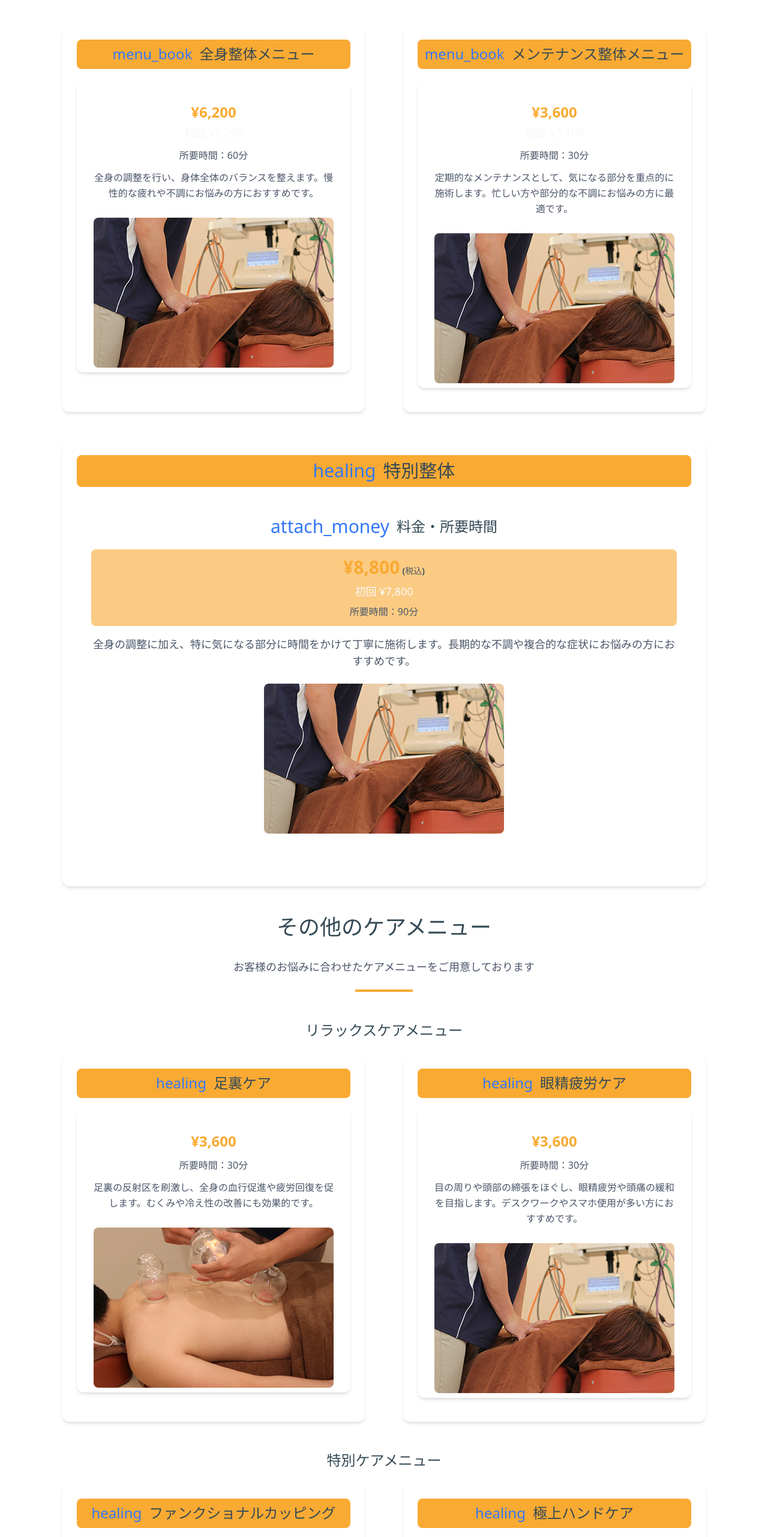
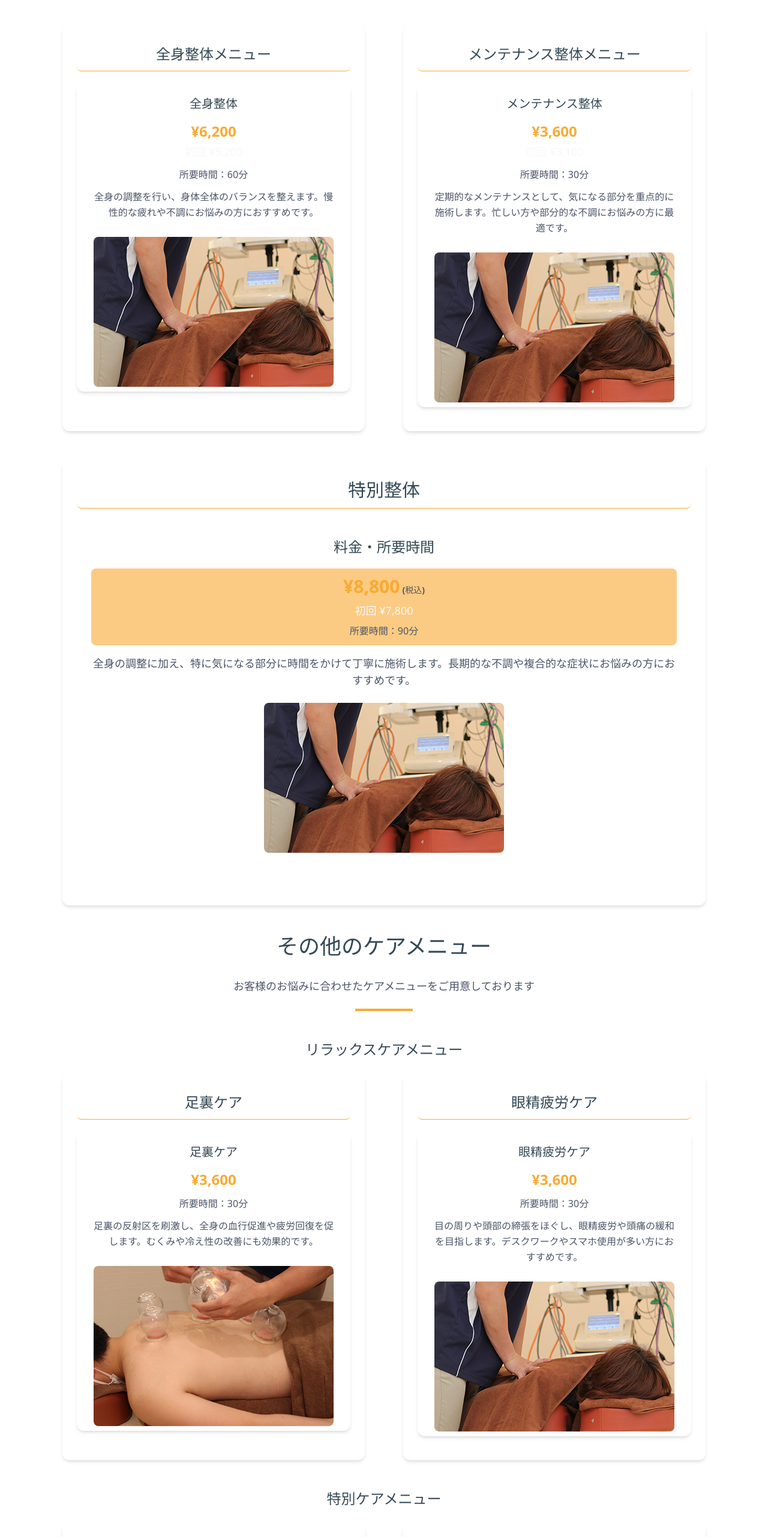
Before and after one commit to ideal-tomy/sunlit_next, a Next.js app: page /private-treatment in a window 1280 px wide. Shown: the part 882-3445 px from the top of the page at 60% size. Built offline with nearby package versions, Linux system fonts and the light colour scheme.

Commit message:
アイコン削除

```diff
--- a/components/InfoCardGrid.tsx
+++ b/components/InfoCardGrid.tsx
@@ -2,7 +2,6 @@
 
 // 基本的なカード項目のインターフェース
 interface BaseCardItem {
-  icon: string;
   title: string;
   bgColor?: string;
   hideTitle?: boolean;
@@ -67,7 +66,6 @@
     >
       <div className="px-6 pt-5">
         <div className="flex items-center mb-4">
-          <span className="material-icons text-2xl text-primary mr-3">{item.icon}</span>
           {!item.hideTitle && (
             <h3 className="text-xl font-bold text-secondary-dark">
               {item.title}
@@ -89,9 +87,6 @@
     >
       <div className="px-6 pt-5">
         <div className="flex items-center justify-center mb-4">
-          {!item.hideIcon && (
-            <span className="material-icons text-2xl mr-3" style={{ color: '#3377f9' }}>{item.icon || 'spa'}</span>
-          )}
           {!item.hideTitle && (
             <h3 className="text-xl font-bold text-secondary-dark">{item.title}</h3>
           )}
@@ -126,7 +121,6 @@
     >
       {!group.hideTitle && (
         <div className="flex items-center justify-center mb-5 pb-3 border-b border-primary rounded-lg p-2" style={group.titleStyle || {}}>
-          <span className="material-icons text-2xl mr-3" style={group.iconStyle || {}}>{group.icon || 'menu_book'}</span>
           <h2 className="text-2xl font-bold text-secondary-dark">{group.title}</h2>
         </div>
       )}
--- a/components/OneColumnCard.tsx
+++ b/components/OneColumnCard.tsx
@@ -2,11 +2,8 @@
 
 // 基本的なカード項目のインターフェース
 interface BaseCardItem {
-  icon: string;
   title: string;
   bgColor?: string;
-  hideTitle?: boolean;
-  hideIcon?: boolean;
 }
 
 // メニューカード項目のインターフェース
@@ -23,10 +20,6 @@
 interface MenuGroup {
   title: string;
   items: MenuCardItem[];
-  hideTitle?: boolean;
-  icon?: string;
-  titleStyle?: React.CSSProperties;
-  iconStyle?: React.CSSProperties;
 }
 
 // 1カラムカードのプロパティ
@@ -50,12 +43,7 @@
     >
       <div className="p-6">
         <div className="flex items-center justify-center mb-5">
-          {!item.hideIcon && (
-            <span className="material-icons text-3xl mr-3" style={{ color: '#3377f9' }}>{item.icon || 'spa'}</span>
-          )}
-          {!item.hideTitle && (
-            <h3 className="text-2xl font-bold text-secondary-dark">{item.title}</h3>
-          )}
+          <h3 className="text-2xl font-bold text-secondary-dark">{item.title}</h3>
         </div>
 
         <div className="mb-4 text-center bg-gradient-to-r from-primary-light to-primary-light bg-opacity-10 py-3 px-4 rounded-lg">
@@ -88,12 +76,9 @@
       key={index}
       className="bg-white p-6 rounded-xl shadow-md h-full transform transition duration-300 hover:shadow-lg"
     >
-      {!group.hideTitle && (
-        <div className="flex items-center justify-center mb-6 pb-3 border-b border-primary rounded-lg p-2" style={group.titleStyle || {}}>
-          <span className="material-icons text-3xl mr-3" style={group.iconStyle || {}}>{group.icon || 'menu_book'}</span>
-          <h2 className="text-3xl font-bold text-secondary-dark">{group.title}</h2>
-        </div>
-      )}
+      <div className="flex items-center justify-center mb-6 pb-3 border-b border-primary rounded-lg p-2">
+        <h2 className="text-3xl font-bold text-secondary-dark">{group.title}</h2>
+      </div>
       <div className="flex flex-col h-full">
         {group.items.map((item, idx) => renderMenuItem(item, index + "-" + idx))}
       </div>
--- a/pages/acupuncture.tsx
+++ b/pages/acupuncture.tsx
@@ -29,13 +29,11 @@
             <InfoCardGrid
               items={[
                 {
-                  icon: 'person',
                   title: '一人ひとりに合わせたアプローチ',
                   description: '当院の鍼灸治療は様々な症状でお困りの方に一人一人違った形でアプローチをすることを心がけています。',
                   bgColor: 'bg-white'
                 },
                 {
-                  icon: 'healing',
                   title: '局所治療と全身治療',
                   description: '当院の鍼灸治療はコリや疲れに対する局所治療は勘論ですが、気・血の滞りを改善する為の全身への経絡治療も行います。',
                   bgColor: 'bg-secondary-light bg-opacity-10'
@@ -65,12 +63,8 @@
               menuGroups={[
                 {
                   title: '全身鍼灸メニュー',
-                  icon: 'healing',
-                  titleStyle: { backgroundColor: '#f9aa33', padding: '8px', borderRadius: '8px' },
-                  iconStyle: { color: '#3377f9' },
                   items: [
                     {
-                      icon: 'spa',
                       title: '全身鍼灸',
                       price: '¥6,900',
                       initialPrice: '¥5,900',
@@ -85,12 +79,8 @@
                 },
                 {
                   title: 'メンテナンス鍼灸メニュー',
-                  icon: 'healing',
-                  titleStyle: { backgroundColor: '#f9aa33', padding: '8px', borderRadius: '8px' },
-                  iconStyle: { color: '#3377f9' },
                   items: [
                     {
-                      icon: 'spa',
                       title: 'メンテナンス鍼灸',
                       price: '¥4,600',
                       initialPrice: '¥4,100',
@@ -115,12 +105,8 @@
               menuGroups={[
                 {
                   title: '部分鍼灸・マッサージ',
-                  icon: 'healing',
-                  titleStyle: { backgroundColor: '#f9aa33', padding: '8px', borderRadius: '8px' },
-                  iconStyle: { color: '#3377f9' },
                   items: [
                     {
-                      icon: 'attach_money',
                       title: '料金・所要時間',
                       price: '¥700〜',
                       duration: '症状に応じて',
@@ -138,7 +124,6 @@
 
             <div className="mb-12 bg-white p-6 rounded-lg shadow-lg">
               <h2 className="text-2xl font-bold mb-4 text-secondary-dark border-b-2 border-primary pb-2 flex items-center justify-center">
-                <span className="material-icons mr-2 text-primary">spa</span>
                 美容鍼
               </h2>
 
@@ -177,13 +162,11 @@
                 <InfoCardGrid
                   items={[
                     {
-                      icon: 'science',
                       title: '美容鍼の仕組み',
                       description: '鍼を打つことでお顔に小さな傷が出来ます。傷がつくことで【線維芽細胞】が働き傷を修復します。傷を修復する時に自身の肥細胞が新しくなるため肥質の改善に繋がります。',
                       bgColor: 'bg-white'
                     },
                     {
-                      icon: 'favorite',
                       title: '血流改善の効果',
                       description: '鍼を打つことで血流の改善がみられ固まった表情筋が柔らかくなり、重たい老廃物も流れるため術後すぐに引きあがった実感を得られます。',
                       bgColor: 'bg-secondary-light bg-opacity-10'
@@ -196,7 +179,6 @@
 
                 <div className="bg-accent bg-opacity-10 p-4 rounded-lg border-l-4 border-accent">
                   <h3 className="flex items-center text-xl font-bold mb-2 text-secondary-dark">
-                    <span className="material-icons mr-2 text-accent">info</span>
                     安心して受けていただけます
                   </h3>
                   <p className="text-gray-700">
@@ -211,12 +193,8 @@
               menuGroups={[
                 {
                   title: '美容鍼（40分）',
-                  icon: 'healing',
-                  titleStyle: { backgroundColor: '#f9aa33', padding: '8px', borderRadius: '8px' },
-                  iconStyle: { color: '#3377f9' },
                   items: [
                     {
-                      icon: 'spa',
                       title: '美容鍼',
                       price: '¥5,700',
                       initialPrice: '¥5,200',
@@ -231,12 +209,8 @@
                 },
                 {
                   title: 'プラチナ美容鍼（60分）',
-                  icon: 'healing',
-                  titleStyle: { backgroundColor: '#f9aa33', padding: '8px', borderRadius: '8px' },
-                  iconStyle: { color: '#3377f9' },
                   items: [
                     {
-                      icon: 'spa',
                       title: 'プラチナ美容鍼',
                       price: '¥7,800',
                       initialPrice: '¥6,800',
--- a/pages/insurance.tsx
+++ b/pages/insurance.tsx
@@ -41,7 +41,6 @@
                 className="w-full h-auto rounded-lg shadow-lg mb-8"
               />
               <h2 className="text-2xl font-bold mb-4 text-secondary-dark flex items-center">
-                <span className="material-icons text-primary mr-2">medical_services</span>
                 保険診療の特徴
               </h2>
               <div className="bg-white p-6 rounded-lg shadow-sm border-l-4 border-primary mb-6">
@@ -55,7 +54,6 @@
               {/* 保険診療のワークフロー */}
               <div className="mb-8">
                 <h3 className="text-2xl font-bold mb-6 text-secondary-dark flex items-center justify-center">
-                  <span className="material-icons text-primary mr-2">timeline</span>
                   治療の流れ
                 </h3>
                 <div className="grid grid-cols-1 md:grid-cols-3 gap-6 mt-6">
@@ -91,41 +89,27 @@
             </div>
             <div className="mb-12">
               <h2 className="text-2xl font-bold mb-4 text-secondary-dark flex items-center justify-center">
-                <span className="material-icons text-primary mr-2">category</span>
                 保険診療の種類
               </h2>
               {/* 整形外科とリハビリテーション */}
               <div className="bg-primary bg-opacity-10 p-4 rounded-lg mb-8">
                 <h3 className="text-2xl font-bold text-secondary-dark flex items-center justify-center">
-                  <span className="material-icons text-primary mr-2">medical_services</span>
                   整形外科・リハビリテーション
                 </h3>
               </div>
               <InfoCardGrid
                 menuGroups={[{
                   title: '整形外科',
-                  icon: 'healing',
-                  titleStyle: { backgroundColor: '#f9aa33', padding: '8px', borderRadius: '8px' },
-                  iconStyle: { color: '#3377f9' },
                   items: [{
-                    icon: 'healing',
                     title: '整形外科',
-                    hideTitle: true,
-                    hideIcon: true,
                     price: '保険適用(税込)',
                     duration: '症状により異なります',
                     description: '怪我や整形外科的症状に対する専門的な治療を行います。'
                   }]
                 }, {
                   title: 'リハビリテーション',
-                  icon: 'sports',
-                  titleStyle: { backgroundColor: '#f9aa33', padding: '8px', borderRadius: '8px' },
-                  iconStyle: { color: '#3377f9' },
                   items: [{
-                    icon: 'sports',
                     title: 'リハビリテーション',
-                    hideTitle: true,
-                    hideIcon: true,
                     price: '保険適用(税込)',
                     duration: '指示により異なります',
                     description: '機能回復や体力向上のためのリハビリテーションを提供します。'
@@ -141,28 +125,16 @@
                 <InfoCardGrid
                   menuGroups={[{
                     title: '鍼灸治療',
-                    icon: 'spa',
-                    titleStyle: { backgroundColor: '#f9aa33', padding: '8px', borderRadius: '8px' },
-                    iconStyle: { color: '#3377f9' },
                     items: [{
-                      icon: 'spa',
                       title: '鍼灸治療',
-                      hideTitle: true,
-                      hideIcon: true,
                       price: '保険適用(税込)',
                       duration: '20分程度',
                       description: '保険適用の鍼灸治療で、痛みの緩和や血行改善を促進します。'
                     }]
                   }, {
                     title: 'マッサージ治療',
-                    icon: 'front_hand',
-                    titleStyle: { backgroundColor: '#f9aa33', padding: '8px', borderRadius: '8px' },
-                    iconStyle: { color: '#3377f9' },
                     items: [{
-                      icon: 'front_hand',
                       title: 'マッサージ治療',
-                      hideTitle: true,
-                      hideIcon: true,
                       price: '保険適用(税込)',
                       duration: '15分程度',
                       description: '機能回復や痛みの緩和を目的とした医療マッサージを行います。'
@@ -181,7 +153,6 @@
             </div>
             <div className="mb-12">
               <h2 className="text-2xl font-bold mb-6 text-secondary-dark flex items-center justify-center">
-                <span className="material-icons text-primary mr-2">timeline</span>
                 診療の流れ
               </h2>
               <div className="max-w-4xl mx-auto">
@@ -232,7 +203,6 @@
             <div className="mb-6">
               <div className="bg-white rounded-xl shadow-lg overflow-hidden transform transition duration-300 hover:shadow-xl hover:-translate-y-1">
                 <div className="bg-primary bg-opacity-10 p-3 flex items-center">
-                  <span className="material-icons text-2xl text-primary mr-2">local_hospital</span>
                   <h3 className="text-xl font-bold text-secondary-dark">自賠責治療</h3>
                 </div>
                 <div className="p-5">
@@ -252,7 +222,6 @@
             </div>
             <div className="bg-accent bg-opacity-10 p-6 rounded-lg mt-8 mb-12">
               <h3 className="text-xl font-bold mb-4 text-secondary-dark flex items-center">
-                <span className="material-icons text-primary mr-2">info</span>
                 保険診療に関する注意事項
               </h3>
               <ul className="list-disc list-inside space-y-2 text-gray-700">
@@ -264,7 +233,6 @@
             </div>
             <div className="text-center">
               <Link href="/contact" className="inline-block bg-primary hover:bg-primary-dark text-white font-bold py-3 px-8 rounded-full transition duration-300 transform hover:-translate-y-1 flex items-center justify-center mx-auto" style={{ maxWidth: '400px' }}>
-                <span className="material-icons mr-2">calendar_today</span>
                 ご予約・お問い合わせ
               </Link>
             </div>
--- a/pages/private-treatment.tsx
+++ b/pages/private-treatment.tsx
@@ -41,15 +41,9 @@
             menuGroups={[
               {
                 title: '全身整体メニュー',
-                icon: 'menu_book',
-                titleStyle: { backgroundColor: '#f9aa33', padding: '8px', borderRadius: '8px' },
-                iconStyle: { color: '#3377f9' },
                 items: [
                   {
-                    icon: 'spa',
                     title: '全身整体',
-                    hideTitle: true,
-                    hideIcon: true,
                     price: '¥6,200',
                     initialPrice: '¥5,200',
                     duration: '60分',
@@ -61,15 +55,9 @@
               },
               {
                 title: 'メンテナンス整体メニュー',
-                icon: 'menu_book',
-                titleStyle: { backgroundColor: '#f9aa33', padding: '8px', borderRadius: '8px' },
-                iconStyle: { color: '#3377f9' },
                 items: [
                   {
-                    icon: 'spa',
                     title: 'メンテナンス整体',
-                    hideTitle: true,
-                    hideIcon: true,
                     price: '¥3,600',
                     initialPrice: '¥3,100',
                     duration: '30分',
@@ -91,12 +79,8 @@
             menuGroups={[
               {
                 title: '特別整体',
-                icon: 'healing',
-                titleStyle: { backgroundColor: '#f9aa33', padding: '8px', borderRadius: '8px' },
-                iconStyle: { color: '#3377f9' },
                 items: [
                   {
-                    icon: 'attach_money',
                     title: '料金・所要時間',
                     price: '¥8,800',
                     initialPrice: '¥7,800',
@@ -123,15 +107,9 @@
             menuGroups={[
               {
                 title: '足裏ケア',
-                icon: 'healing',
-                titleStyle: { backgroundColor: '#f9aa33', padding: '8px', borderRadius: '8px' },
-                iconStyle: { color: '#3377f9' },
                 items: [
                   {
-                    icon: 'spa',
                     title: '足裏ケア',
-                    hideTitle: true,
-                    hideIcon: true,
                     price: '¥3,600',
                     duration: '30分',
                     description: '足裏の反射区を刷激し、全身の血行促進や疲労回復を促します。むくみや冷え性の改善にも効果的です。',
@@ -142,15 +120,9 @@
               },
               {
                 title: '眼精疲労ケア',
-                icon: 'healing',
-                titleStyle: { backgroundColor: '#f9aa33', padding: '8px', borderRadius: '8px' },
-                iconStyle: { color: '#3377f9' },
                 items: [
                   {
-                    icon: 'spa',
                     title: '眼精疲労ケア',
-                    hideTitle: true,
-                    hideIcon: true,
                     price: '¥3,600',
                     duration: '30分',
                     description: '目の周りや頭部の締張をほぐし、眼精疲労や頭痛の緩和を目指します。デスクワークやスマホ使用が多い方におすすめです。',
@@ -173,15 +145,9 @@
             menuGroups={[
               {
                 title: 'ファンクショナルカッピング',
-                icon: 'healing',
-                titleStyle: { backgroundColor: '#f9aa33', padding: '8px', borderRadius: '8px' },
-                iconStyle: { color: '#3377f9' },
                 items: [
                   {
-                    icon: 'spa',
                     title: 'ファンクショナルカッピング',
-                    hideTitle: true,
-                    hideIcon: true,
                     price: '¥2,800',
                     duration: '30分',
                     description: '一般的な吸い玉法ではなく、筋肉や経絡に置くことでモビリティの向上や痛みの減少を目指す法です。',
@@ -192,15 +158,9 @@
               },
               {
                 title: '極上ハンドケア',
-                icon: 'healing',
-                titleStyle: { backgroundColor: '#f9aa33', padding: '8px', borderRadius: '8px' },
-                iconStyle: { color: '#3377f9' },
                 items: [
                   {
-                    icon: 'spa',
                     title: '極上ハンドケア',
-                    hideTitle: true,
-                    hideIcon: true,
                     price: '¥1,900',
                     duration: '15分',
                     description: '手や腕の疲れをほぐし、血行を促進します。スマホやパソコン操作で手や腕に疲れを感じる方におすすめです。',
@@ -217,7 +177,6 @@
 
           <div className="max-w-4xl mx-auto bg-white p-6 rounded-lg border-l-4 border-accent mb-12">
             <h3 className="text-xl font-bold mb-4 text-secondary-dark flex items-center">
-              <span className="material-icons text-accent mr-2">info</span>
               注意事項
             </h3>
             <ul className="list-disc pl-6 space-y-3 text-gray-700">
@@ -229,7 +188,6 @@
 
           <div className="text-center mb-12">
             <Link href="/contact" className="inline-block bg-primary hover:bg-primary-dark text-white font-bold py-3 px-8 rounded-full transition duration-300 transform hover:-translate-y-1 flex items-center justify-center mx-auto">
-              <span className="material-icons mr-2">calendar_today</span>
               ご予約・お問い合わせはこちら
             </Link>
           </div>
```
Also changed, not shown: pages/staff.tsx (+0 -16 lines).
